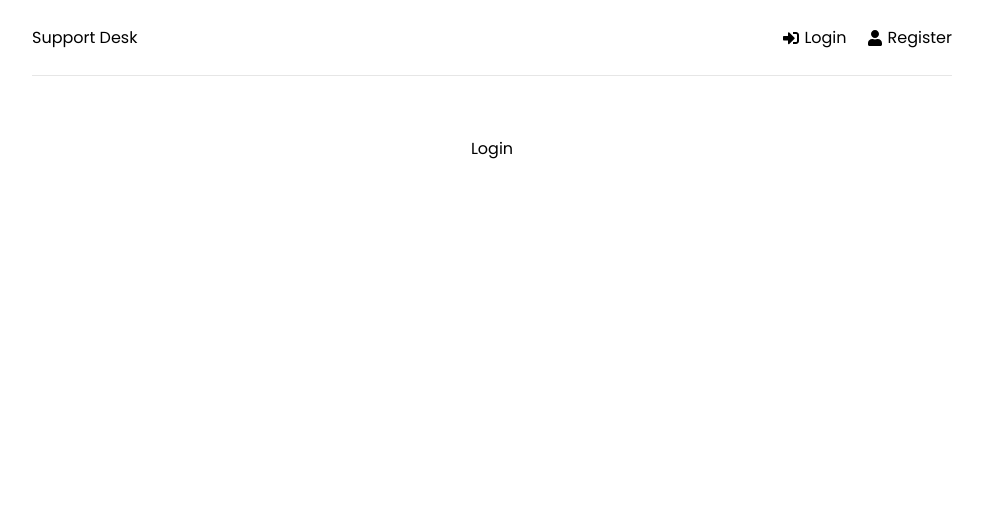
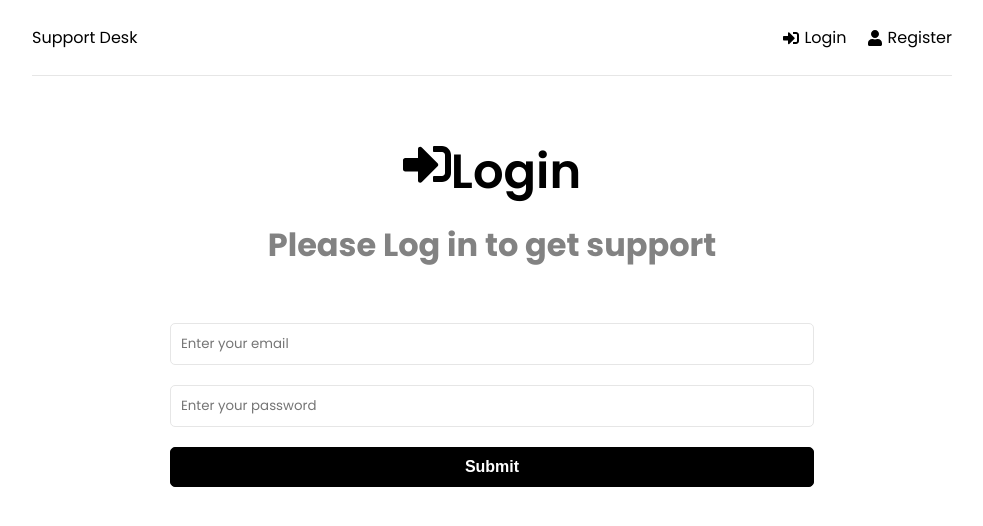
Before and after one commit to youssefyoussef28/ticketing-mern-app, a React (Create React App) app in the folder client/: page /login in a window 1280 px wide. Shown: the top 526 px of the page, without its empty margins (148-1131 px from the left). Built offline with nearby package versions, Linux system fonts and the light colour scheme.

Commit message:
Created the Login Form after completing the register form

```diff
--- a/client/src/pages/Login.js
+++ b/client/src/pages/Login.js
@@ -1,7 +1,69 @@
 import React from "react";
+import { useState } from "react";
+import { FaSignInAlt } from "react-icons/fa";
+import { toast } from "react-toastify";
 
 const Login = () => {
-  return <div>Login</div>;
+  const [formData, setFormData] = useState({
+    email: "",
+    password: "",
+  });
+
+  const { email, password } = formData;
+
+  const onChange = (e) => {
+    setFormData((prevState) => ({
+      ...prevState,
+      [e.target.name]: e.target.value,
+    }));
+  };
+
+  const onSubmit = (e) => {
+    e.preventDefault();
+  };
+
+  return (
+    <>
+      <section className="heading">
+        <h1>
+          <FaSignInAlt />
+          Login
+        </h1>
+        <p>Please Log in to get support</p>
+      </section>
+      <section className="form">
+        <form onSubmit={onSubmit}>
+          <div className="form-group">
+            <input
+              type="email"
+              className="form-control"
+              name="email"
+              id="email"
+              value={email}
+              onChange={onChange}
+              placeholder={"Enter your email"}
+              required
+            />
+          </div>{" "}
+          <div className="form-group">
+            <input
+              type="password"
+              className="form-control"
+              name="password"
+              id="password"
+              value={password}
+              onChange={onChange}
+              placeholder={"Enter your password"}
+              required
+            />
+          </div>
+          <div className="form-group">
+            <button className="btn btn-block">Submit</button>
+          </div>
+        </form>
+      </section>
+    </>
+  );
 };
 
 export default Login;
```
